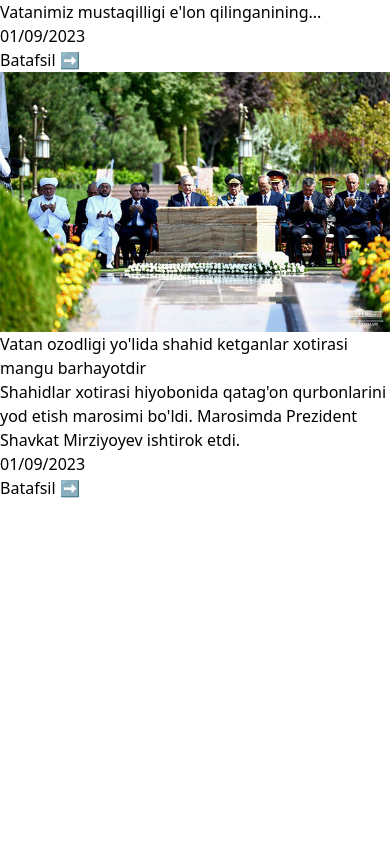
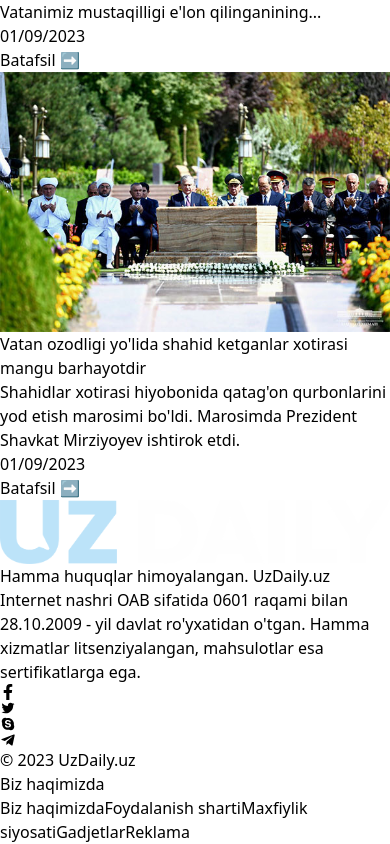
Before and after one commit to Zuhriddin-Devs/uz-daily-uz, a React (Vite) app: page / in a window 390 px wide. Shown: the part 5271-6115 px from the top of the page. Before the commit the page ends 5771 px from the top, so only its background shows below. Built offline with nearby package versions, Linux system fonts and the light colour scheme.

Commit message:
Add responsive footer. Route in footer

```diff
--- /dev/null
+++ b/src/components/Footer.jsx
@@ -0,0 +1,82 @@
+import { FaFacebookF } from "react-icons/fa";
+import { AiOutlineTwitter } from "react-icons/ai";
+import { AiFillSkype } from "react-icons/ai";
+import { BiLogoTelegram } from "react-icons/bi";
+import { Link } from "react-router-dom";
+import logo from '../assets/logo.png';
+
+function Footer() {
+    const iconsTab = [
+        { icon: <FaFacebookF /> },
+        { icon: <AiOutlineTwitter /> },
+        { icon: <AiFillSkype /> },
+        { icon: <BiLogoTelegram /> },
+    ];
+
+    return (
+        <footer className="w-full bg-gray-800 py-28">
+            <div className="w-full max-w-7xl mx-auto px-5">
+                {/* footer div all */}
+                <div className="flex justify-between flex-col md:flex-row items-center md:items-start md:gap-[5rem] text-left">
+                    {/* logo side */}
+                    <div className="flex flex-col w-1/2 md:p-0 py-5 gap-8">
+                        <Link to='/'>
+                            <img
+                                src={logo}
+                                alt="footer-logo"
+                                className="w-[18rem]"
+                            />
+                        </Link>
+                        <p className="text-base font-medium text-white">
+                            Hamma huquqlar himoyalangan. UzDaily.uz Internet nashri OAB sifatida 0601 raqami bilan 28.10.2009 - yil davlat ro'yxatidan o'tgan. Hamma xizmatlar litsenziyalangan, mahsulotlar esa sertifikatlarga ega.
+                        </p>
+                        {/* socials */}
+                        <div className="flex gap-7 text-lg text-gray-800 justify-center md:justify-start">
+                            {iconsTab.map(({ icon }, index) => {
+                                return (
+                                    <Link
+                                        to='#'
+                                        key={index}
+                                        className="text-2xl bg-white p-2 rounded-full hover:bg-blue-500 hover:text-white cursor-pointer"
+                                        style={{ transition: "all 0.3s" }}
+                                    >
+                                        {icon}
+                                    </Link>
+                                );
+                            })}
+                        </div>
+                        <p className="text-base font-medium text-white">
+                            © {new Date().getFullYear()} UzDaily.uz
+                        </p>
+                    </div>
+
+                    {/* middle div */}
+                    <div className="flex flex-col gap-8 relative">
+                        <p className="text-2xl text-white font-bold border-b-2 border-red-500 pb-2">Biz haqimizda</p>
+
+                        <Link to='#' className="text-lg hover:text-red-500 text-white font-medium">
+                            Biz haqimizda
+                        </Link>
+                        <Link to='#' className="text-lg hover:text-red-500 text-white font-medium">
+                            Foydalanish sharti
+                        </Link>
+                        <Link to='#' className="text-lg hover:text-red-500 text-white font-medium">
+                            Maxfiylik siyosati
+                        </Link>
+                        <Link to='#' className="text-lg hover:text-red-500 text-white font-medium">
+                            Gadjetlar
+                        </Link>
+                        <Link to='#' className="text-lg hover:text-red-500 text-white font-medium">
+                            Reklama
+                        </Link>
+                    </div>
+
+                    {/* middle div */}
+                    <span></span>
+                </div>
+            </div>
+        </footer>
+    );
+};
+
+export default Footer;
--- a/src/layouts/RootLayout.jsx
+++ b/src/layouts/RootLayout.jsx
@@ -1,6 +1,7 @@
 import React from 'react';
 import Header from '../components/Header';
 import { Outlet } from 'react-router-dom';
+import Footer from '../components/Footer';
 
 const RootLayout = () => {
   return (
@@ -9,6 +10,7 @@ const RootLayout = () => {
       <main className='w-full bg-gray-200 py-12 mt-16'>
         <Outlet />
       </main>
+      <Footer />
     </>
   );
 };
```
